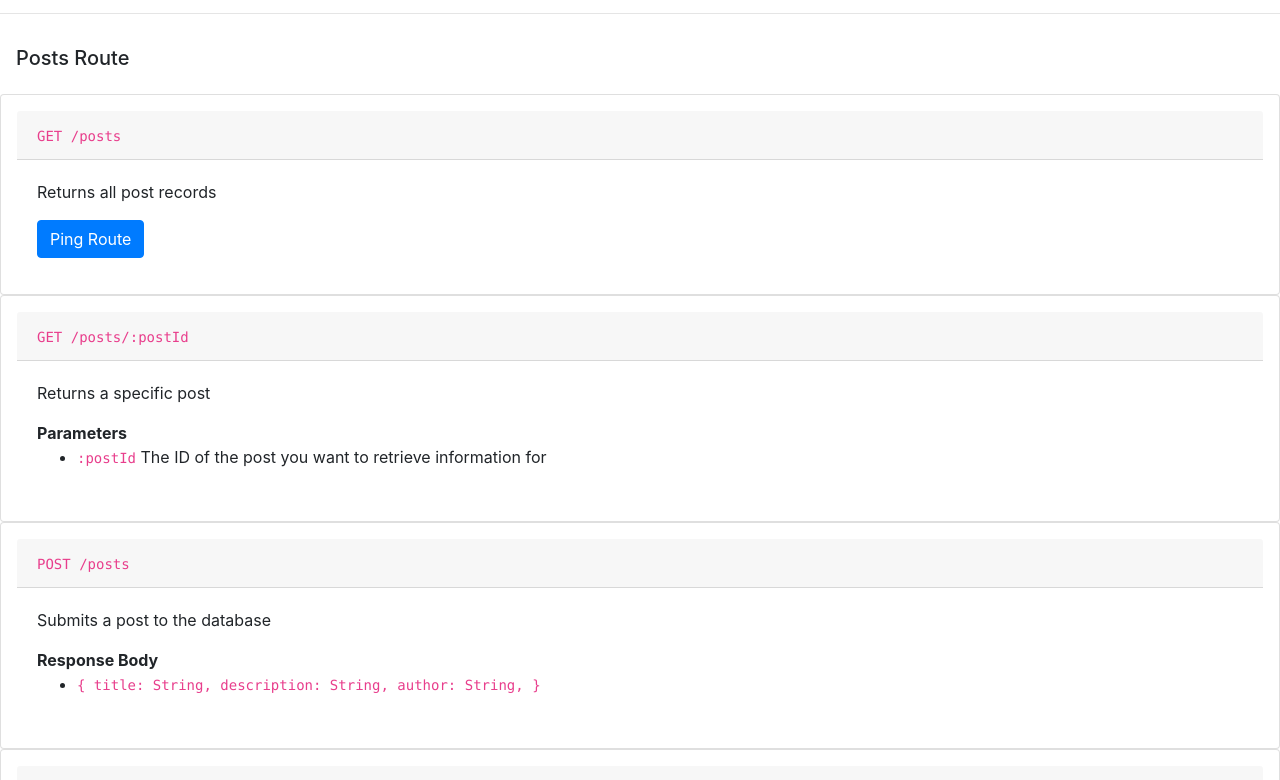
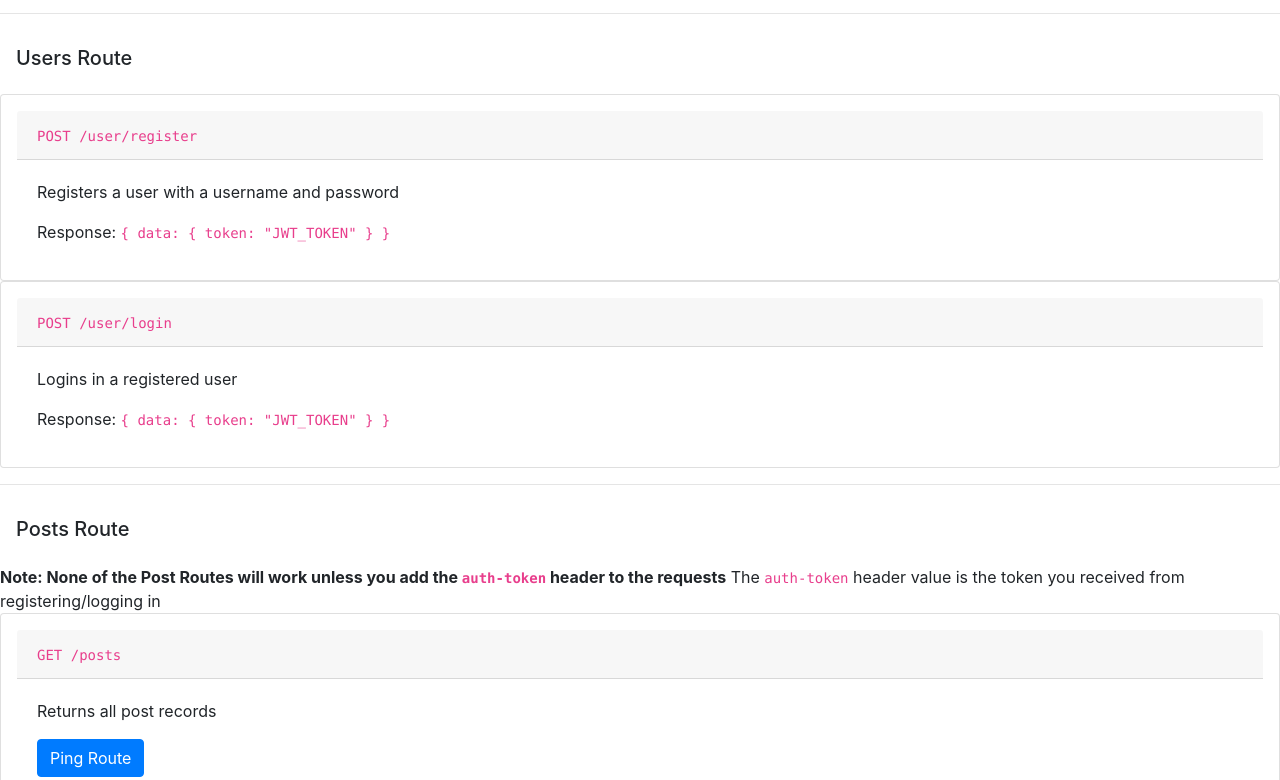
Before and after one commit to karanaditya993/node-rest-api, a website: page views/index.html in a window 1280 px wide. Shown: the part 89-869 px from the top of the page. Drawn offline with nearby package versions, Linux system fonts and the light colour scheme.

Commit message:
Change docs and README.md

```diff
--- a/views/index.html
+++ b/views/index.html
@@ -2,7 +2,7 @@
 <html lang="en">
   <head>
     <meta charset="UTF-8">
-    <title>Example Node API - Posts</title>
+    <title>Example Node API - Blog Posts</title>
     <link rel="stylesheet" href="https://maxcdn.bootstrapcdn.com/bootstrap/4.0.0/css/bootstrap.min.css" integrity="sha384-Gn5384xqQ1aoWXA+058RXPxPg6fy4IWvTNh0E263XmFcJlSAwiGgFAW/dAiS6JXm" crossorigin="anonymous">
     <script src="https://code.jquery.com/jquery-3.2.1.slim.min.js" integrity="sha384-KJ3o2DKtIkvYIK3UENzmM7KCkRr/rE9/Qpg6aAZGJwFDMVNA/GpGFF93hXpG5KkN" crossorigin="anonymous"></script>
     <script src="https://cdnjs.cloudflare.com/ajax/libs/popper.js/1.12.9/umd/popper.min.js" integrity="sha384-ApNbgh9B+Y1QKtv3Rn7W3mgPxhU9K/ScQsAP7hUibX39j7fakFPskvXusvfa0b4Q" crossorigin="anonymous"></script>
@@ -10,9 +10,45 @@
   </head>
   <body>
     <div>
-      <h2 class="mt-3 p-3">Example Node/Express/MongoDB 🍃 REST API -- Posts 📝</h2>
+      <h2 class="mt-3 p-3">Example Node/Express/MongoDB 🍃 REST API with JWT Authentication</h2>
+      <hr/>
+      <h5 class="mt-3 p-3">Users Route</h5>
+        <div class="card p-3">
+          <div class="card-header">
+            <code>POST /user/register</code>
+          </div>
+          <div class="card-body">
+            <p class="card-text">Registers a user with a username and password</p>
+            <span>Response:</span>
+            <code>
+              {
+                data: {
+                  token: "JWT_TOKEN"
+                }
+              }
+            </code>
+          </div>
+        </div>
+        <div class="card p-3">
+          <div class="card-header">
+            <code>POST /user/login</code>
+          </div>
+          <div class="card-body">
+            <p class="card-text">Logins in a registered user</p>
+            <span>Response:</span>
+            <code>
+              {
+                data: {
+                  token: "JWT_TOKEN"
+                }
+              }
+            </code>
+          </div>
+        </div>
       <hr/>
       <h5 class="mt-3 p-3">Posts Route</h5>
+      <strong>Note: None of the Post Routes will work unless you add the <code>auth-token</code> header to the requests</strong>
+      <span>The <code>auth-token</code> header value is the token you received from registering/logging in</span>
       <div class="card p-3">
         <div class="card-header">
           <code>GET /posts</code>
```
Also changed, not shown: README.md.
